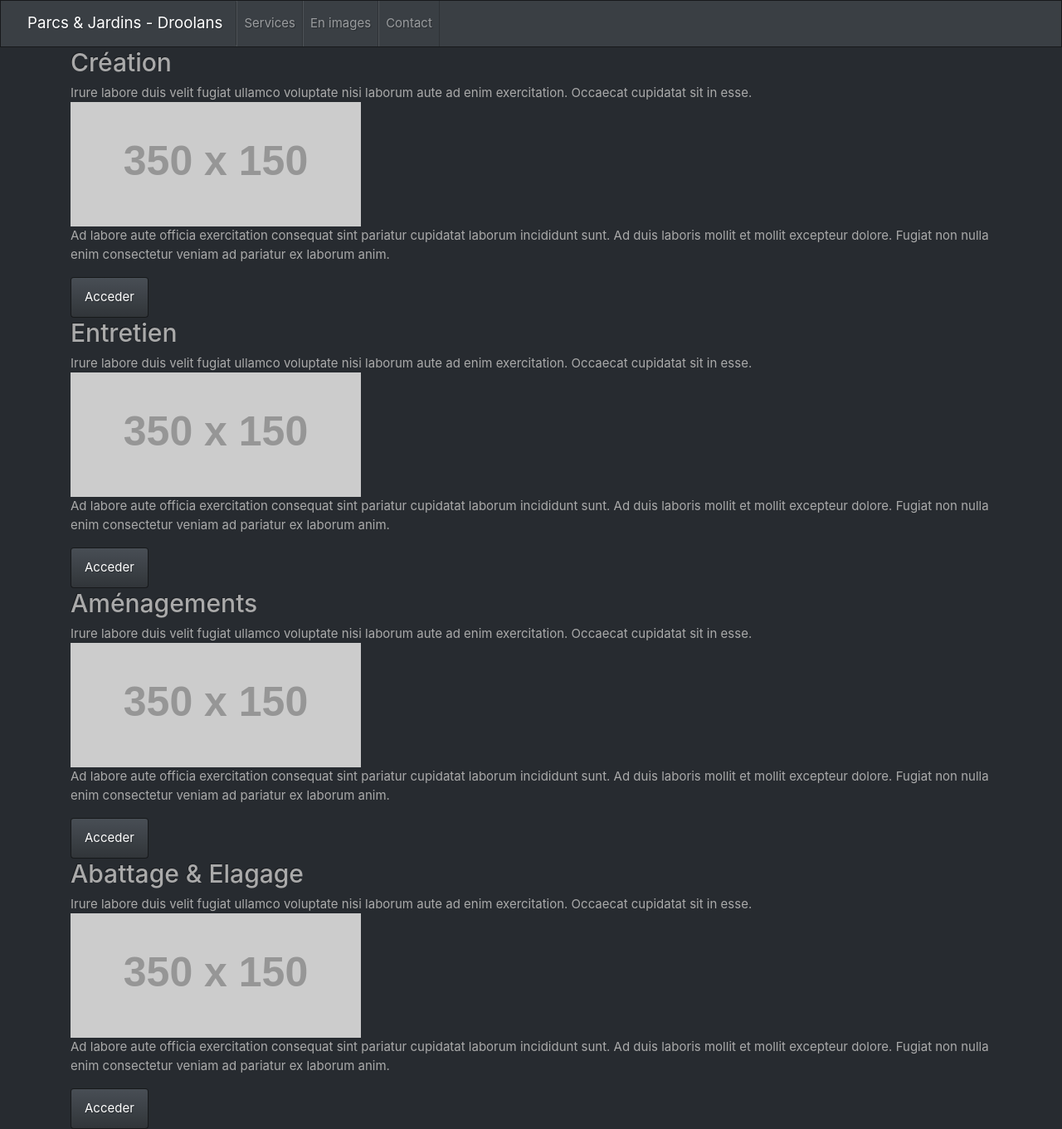
After one commit to Oro-boro/ParcsetJardinsDroolans, a Symfony app: template templates/public/services.html.twig in a window 1280 px wide. The commit adds this page. Shown: the whole page at 83% size. Run offline with Twig, Linux system fonts and the light colour scheme; the template is opened without the code that fills it, so the values that code supplies are empty; grey boxes labelled with a size stand in for pictures from a placeholder-image service; some libraries are stand-ins or nearby versions.

Commit message:
Creation des templates : contact, gallerie, services et integration d'une navigation temporaire. Routing des pages liées à l'index et création de son controller.

```diff
--- a/templates/base.html.twig
+++ b/templates/base.html.twig
@@ -2,9 +2,11 @@
 <html>
 	<head>
 		<meta charset="UTF-8">
-        <title>{% block title %}Welcome!{% endblock %}</title>
-        {# Run `composer require symfony/webpack-encore-bundle`
-           and uncomment the following Encore helpers to start using Symfony UX #}
+		<title>
+			{% block title %}Parcs & Jardins - Droolans
+			{% endblock %}
+		</title>
+		<link rel="stylesheet" href="https://stackpath.bootstrapcdn.com/bootswatch/4.5.2/slate/bootstrap.min.css">
 		{% block stylesheets %}
 			{#{{ encore_entry_link_tags('app') }}#}
 		{% endblock %}
@@ -14,6 +16,27 @@
 		{% endblock %}
 	</head>
 	<body>
-        {% block body %}{% endblock %}
+		<nav class="navbar navbar-expand-lg navbar-dark bg-primary">
+			<a class="navbar-brand" href="{{ path ("index") }}">Parcs & Jardins - Droolans</a>
+			<button class="navbar-toggler" type="button" data-toggle="collapse" data-target="#navbarColor01" aria-controls="navbarColor01" aria-expanded="false" aria-label="Toggle navigation">
+				<span class="navbar-toggler-icon"></span>
+			</button>
+
+			<div class="collapse navbar-collapse" id="navbarColor01">
+				<ul class="navbar-nav mr-auto">
+					<li class="nav-item">
+						<a class="nav-link" href="{{ path ("services") }}">Services</a>
+					</li>
+					<li class="nav-item">
+						<a class="nav-link" href="{{ path ("en-images") }}">En images</a>
+					</li>
+					<li class="nav-item">
+						<a class="nav-link" href="{{ path ("contact") }}">Contact</a>
+					</li>
+				</ul>
+			</div>
+		</nav>
+		<div class="container"> {% block body %}{% endblock %}
+			</div>
 		</body>
 	</html>
--- /dev/null
+++ b/templates/public/services.html.twig
@@ -0,0 +1,65 @@
+{% extends 'base.html.twig' %}
+
+{% block title %}Services
+{% endblock %}
+
+{% block body %}
+	<style>
+		.example-wrapper {
+
+			align: center;
+			margin: auto;
+			max-width: 800px;
+			font: 18px / 1.5 sans-serif;
+		}
+		.example-wrapper code {
+			background: #F5F5F5;
+		}
+	</style>
+	<section class="services">
+		<article>
+			<h2>Création</h2>
+			<div class="metadata">
+				Irure labore duis velit fugiat ullamco voluptate nisi laborum aute ad enim exercitation. Occaecat cupidatat sit in esse.
+			</div>
+			<div class="content">
+				<img src="http://placehold.it/350x150" alt="Nicolas Droolans, entretien et création de jardins, catégorie services - Création ">
+				<p>Ad labore aute officia exercitation consequat sint pariatur cupidatat laborum incididunt sunt. Ad duis laboris mollit et mollit excepteur dolore. Fugiat non nulla enim consectetur veniam ad pariatur ex laborum anim.</p>
+				<a href="" class="btn btn-primary">Acceder</a>
+			</div>
+		</article>
+		<article>
+			<h2>Entretien</h2>
+			<div class="metadata">
+				Irure labore duis velit fugiat ullamco voluptate nisi laborum aute ad enim exercitation. Occaecat cupidatat sit in esse.
+			</div>
+			<div class="content">
+				<img src="http://placehold.it/350x150" alt="Nicolas Droolans, entretien et création de jardins, catégorie services - Entretien">
+				<p>Ad labore aute officia exercitation consequat sint pariatur cupidatat laborum incididunt sunt. Ad duis laboris mollit et mollit excepteur dolore. Fugiat non nulla enim consectetur veniam ad pariatur ex laborum anim.</p>
+				<a href="" class="btn btn-primary">Acceder</a>
+			</div>
+		</article>
+		<article>
+			<h2>Aménagements</h2>
+			<div class="metadata">
+				Irure labore duis velit fugiat ullamco voluptate nisi laborum aute ad enim exercitation. Occaecat cupidatat sit in esse.
+			</div>
+			<div class="content">
+				<img src="http://placehold.it/350x150" alt="Nicolas Droolans, entretien et création de jardins, catégorie services - Aménagements">
+				<p>Ad labore aute officia exercitation consequat sint pariatur cupidatat laborum incididunt sunt. Ad duis laboris mollit et mollit excepteur dolore. Fugiat non nulla enim consectetur veniam ad pariatur ex laborum anim.</p>
+				<a href="" class="btn btn-primary">Acceder</a>
+			</div>
+		</article>
+		<article>
+			<h2>Abattage & Elagage</h2>
+			<div class="metadata">
+				Irure labore duis velit fugiat ullamco voluptate nisi laborum aute ad enim exercitation. Occaecat cupidatat sit in esse.
+			</div>
+			<div class="content">
+				<img src="http://placehold.it/350x150" alt="Nicolas Droolans, entretien et création de jardins, catégorie services - Abattage et Elagage">
+				<p>Ad labore aute officia exercitation consequat sint pariatur cupidatat laborum incididunt sunt. Ad duis laboris mollit et mollit excepteur dolore. Fugiat non nulla enim consectetur veniam ad pariatur ex laborum anim.</p>
+				<a href="" class="btn btn-primary">Acceder</a>
+			</div>
+		</article>
+	</section>
+{% endblock %}
```
Also changed, not shown: src/Controller/IndexController.php (added, +50 -0 lines), templates/public/contact.html.twig (added, +56 -0 lines), templates/public/en-images.html.twig (added, +32 -0 lines), templates/public/index.html.twig (added, +26 -0 lines). Lines whose indentation alone changed are shown as unchanged.
